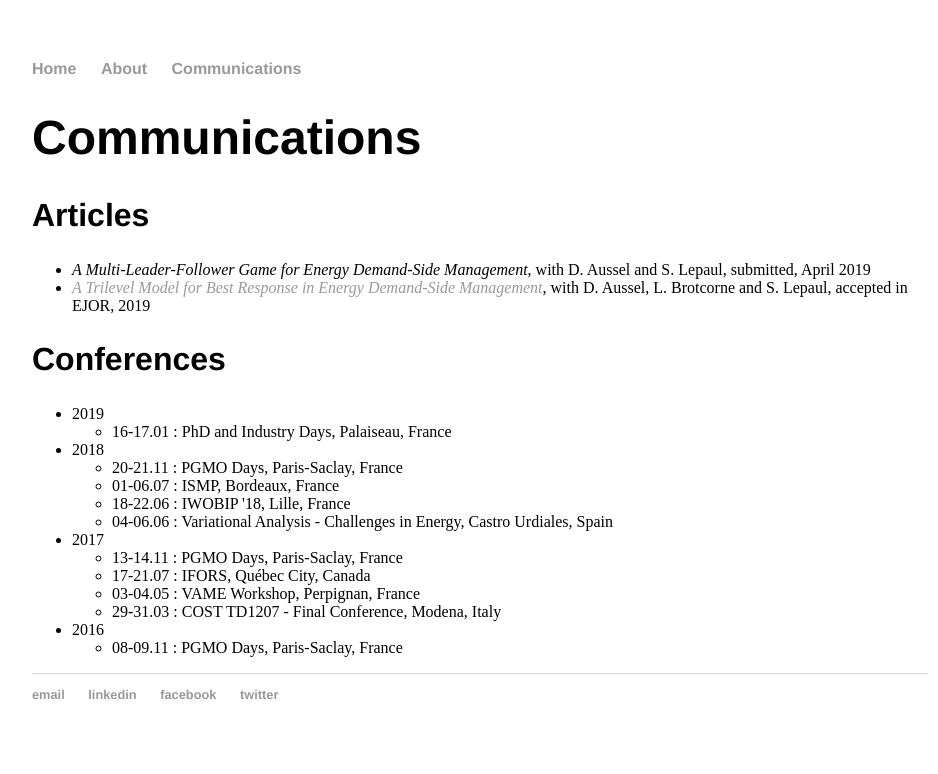
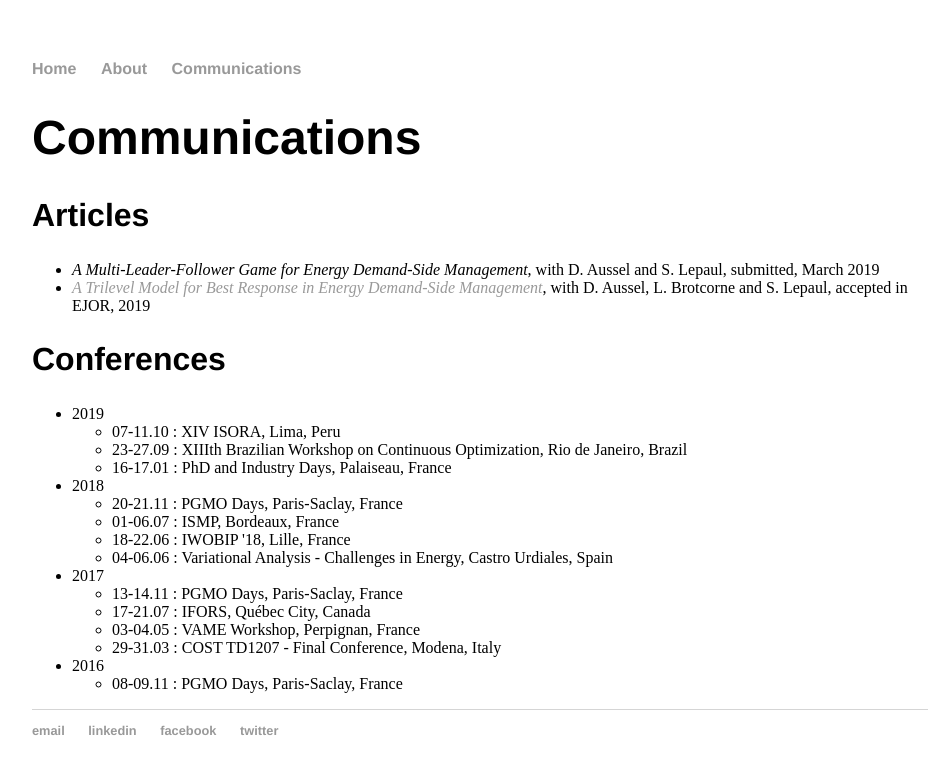
Before and after one commit to l-vn/l-vn.github.io, a Jekyll site: the page built from communications.html, in a window 1280 px wide. Shown: the top 774 px of the page, without its empty margins (160-1098 px from the left). Built offline with Jekyll 4.4.1, drawn with Linux system fonts in a browser that asks for light colours.

Commit message:
Update com
isora+brazopt

```diff
--- a/communications.html
+++ b/communications.html
@@ -7,7 +7,7 @@ title: Léonard von Niederhäusern
 	<h2>Articles</h2>
 	<ul>
 		<li>
-			<i>A Multi-Leader-Follower Game for Energy Demand-Side Management</i>, with D. Aussel and S. Lepaul, submitted, April 2019
+			<i>A Multi-Leader-Follower Game for Energy Demand-Side Management</i>, with D. Aussel and S. Lepaul, submitted, March 2019
 		</li>
 		<li>
 			<a href="https://www.sciencedirect.com/science/article/abs/pii/S0377221719302279" target="_blank"><i>A Trilevel Model for Best Response in Energy Demand-Side Management</i></a>, with D. Aussel, L. Brotcorne and S. Lepaul, accepted in EJOR, 2019
@@ -17,6 +17,8 @@ title: Léonard von Niederhäusern
 	<ul>
 		<li>2019
 			<ul>
+				<li>07-11.10 : XIV ISORA, Lima, Peru</li>
+				<li>23-27.09 : XIIIth Brazilian Workshop on Continuous Optimization, Rio de Janeiro, Brazil</li>
 				<li>16-17.01 : PhD and Industry Days, Palaiseau, France</li>
 			</ul>
 		</li>
```
